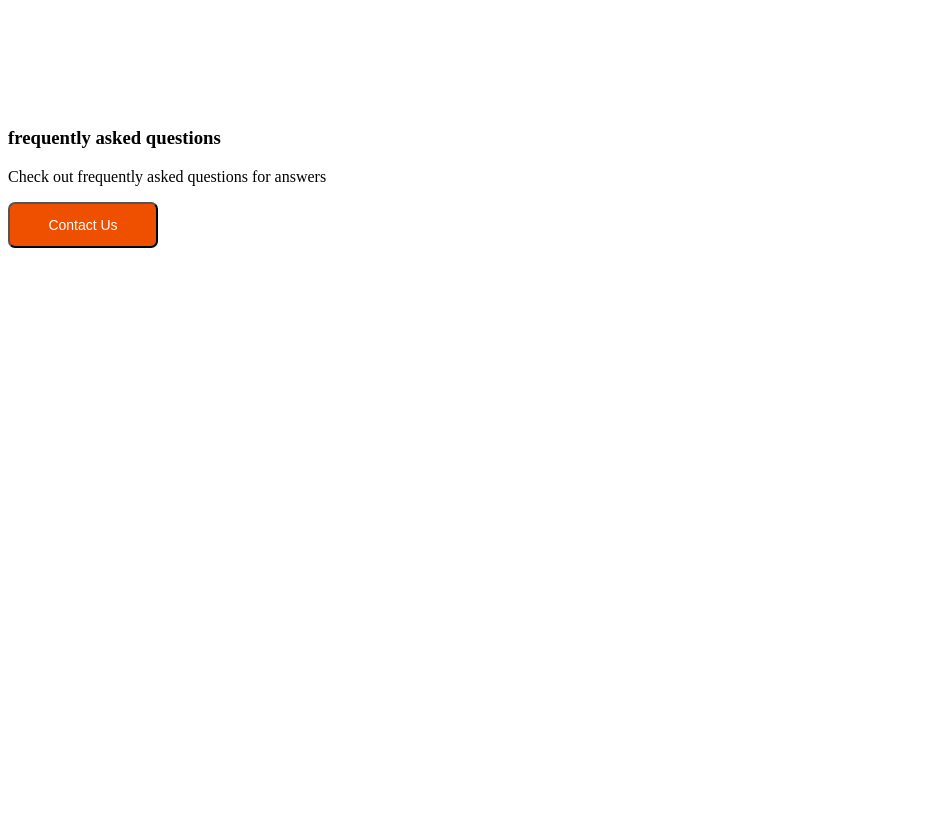
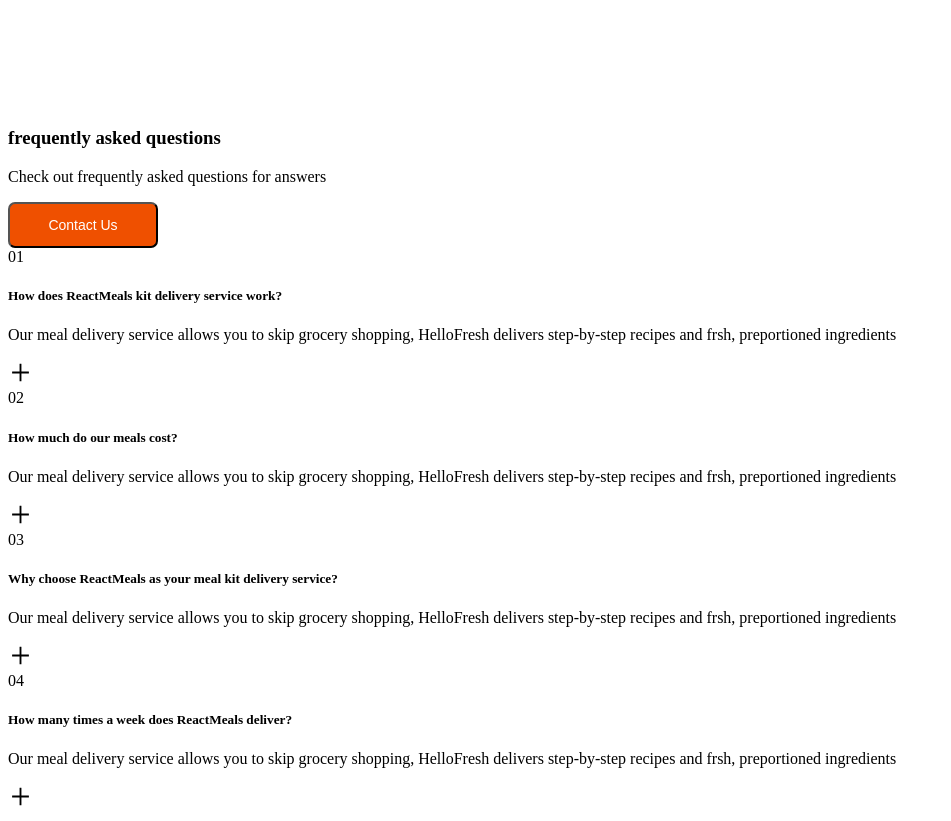
Before and after one commit to KobiManuel/React_Meals, a React (Create React App) app: page / in a window 1280 px wide. Shown: the part 8600-9421 px from the top of the page, without its empty margins (0-951 px from the left). Before the commit the page ends 8856 px from the top, so only its background shows below. Built offline with nearby package versions, Linux system fonts and the light colour scheme.

Commit message:
style(User-interface): added hover states

```diff
--- a/src/Pages/LandingPage/FaQs/Accordion.jsx
+++ b/src/Pages/LandingPage/FaQs/Accordion.jsx
@@ -1,20 +1,23 @@
-import React from "react";
+import React, {useState}from "react";
 import { AiOutlineMinus, AiOutlinePlus } from "react-icons/ai";
 
 const Accordion = ({ index, title, description }) => {
     const [open, setOpen] = useState(false);
-    const openHandler = () => {
+    const openHandler = (index) => {
         setOpen(!false)
+        if (open === !false) {
+         setOpen(false)
+        }
     }
   return (
-    <div onClick={openHandler} className="body-font font-poppins py-14 px-9 flex flex-row justify-center items-center w-fit h-fit bg-stone-100 hover:bg-[var(--secondary)] hover:rounderd-[2rem]">
+    <div onClick={() => openHandler(index) } className="body-font font-poppins py-9 px-9 flex flex-row  justify-between w-full h-fit bg-stone-100 hover:bg-black hover:rounded-[2rem] border-b-[1px] border-b-gray-300 first:rounded-t-3xl last:rounded-b-3xl">
       <span className=" text-4xl text-gray-300 font-semibold">{index}</span>
-      <div className=" flex flex-col gap-6">
-        <h5 className="text-[var(--primary)] text-3xl hover:text-white font-semibold">{title}</h5>
-        <p className=" text-gray-300 text-sm">{description}</p>
+      <div className=" flex flex-col gap-6 w-[500px]">
+        <h5 className={!open ? "text-[var(--secondary)] text-2xl font-semibold hover:text-white" : "text-white text-2xl font-semibold hover:text-white" }>{title}</h5>
+        <p className={!open? "text-gray-300 text-sm hidden" : "text-gray-300 text-sm"}>{description}</p>
       </div>
-      <span className="w-[50px] h-[50px] rounded-full bg-white text-center">
-        {!open ? <AiOutlineMinus size={25} /> : <AiOutlinePlus size={25} />}
+      <span className="w-[50px] h-[50px] rounded-full bg-white flex items-center justify-center">
+        {!open ? <AiOutlinePlus size={25} /> : <AiOutlineMinus size={25} />}
       </span>
     </div>
   );
--- a/src/Pages/LandingPage/FaQs/Main.jsx
+++ b/src/Pages/LandingPage/FaQs/Main.jsx
@@ -1,11 +1,13 @@
 import React from "react";
 import Button from "../../../UI/Button/Button";
 import Wrapper from "../../../UI/Wrapper/Wrapper";
+import Accordion from "./Accordion";
+import { AccordionData } from "./AccordionData";
 
 const FaQs = () => {
   return (
     <Wrapper bg_color="bg-white">
-      <div className=" max-w-[1100px] mx-auto px-12 body-font font-poppins">
+      <div className=" max-w-[1100px] mx-auto px-12 body-font font-poppins flex flex-col gap-12">
         <header className="flex flex-row justify-between items-center gap-[9rem]">
           <h3 className="capitalize text-4xl text-[var(--secondary)] font-semibold ">
             frequently asked questions
@@ -15,6 +17,11 @@ const FaQs = () => {
           </p>
           <Button>Contact us</Button>
         </header>
+        <div className="flex flex-col">
+            {AccordionData.map(({ index, title, description }) => (
+                <Accordion index={index} title={title} description={description} />
+            ) )}
+        </div>
       </div>
     </Wrapper>
   );
```
